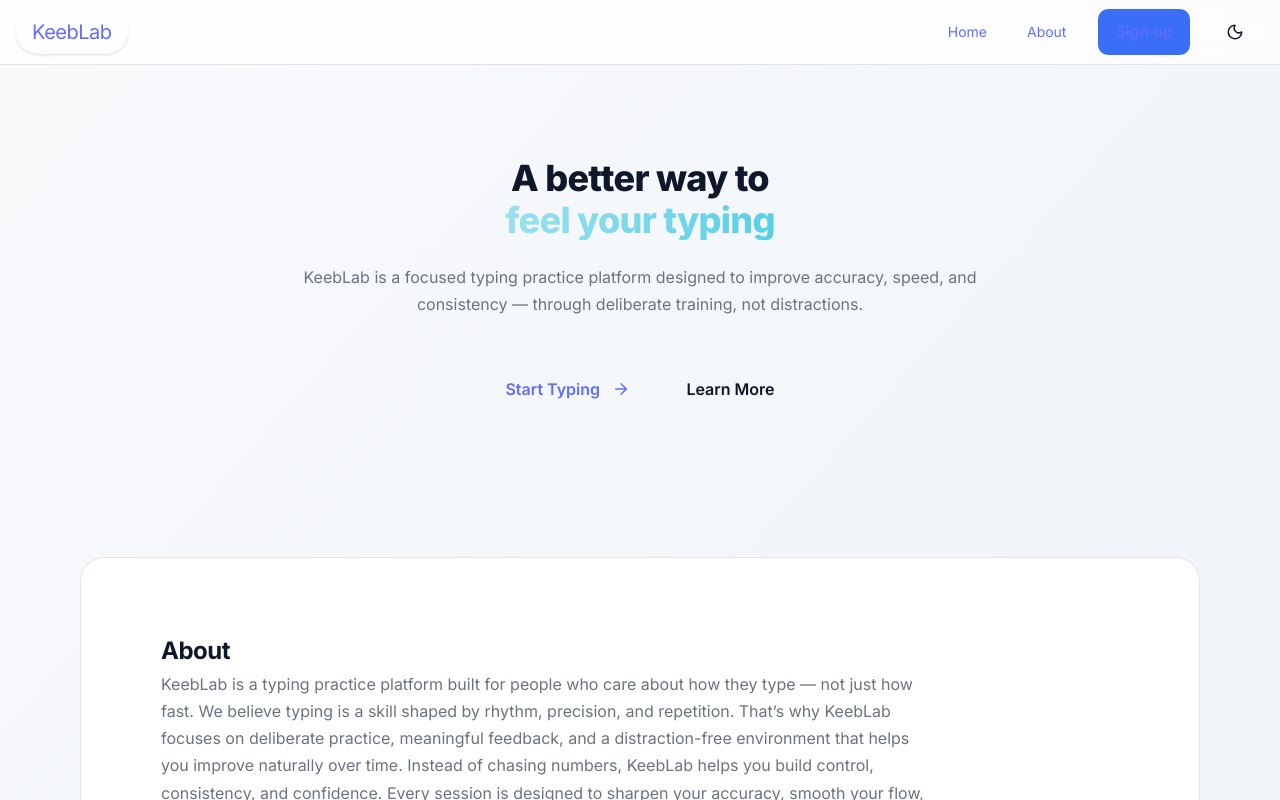
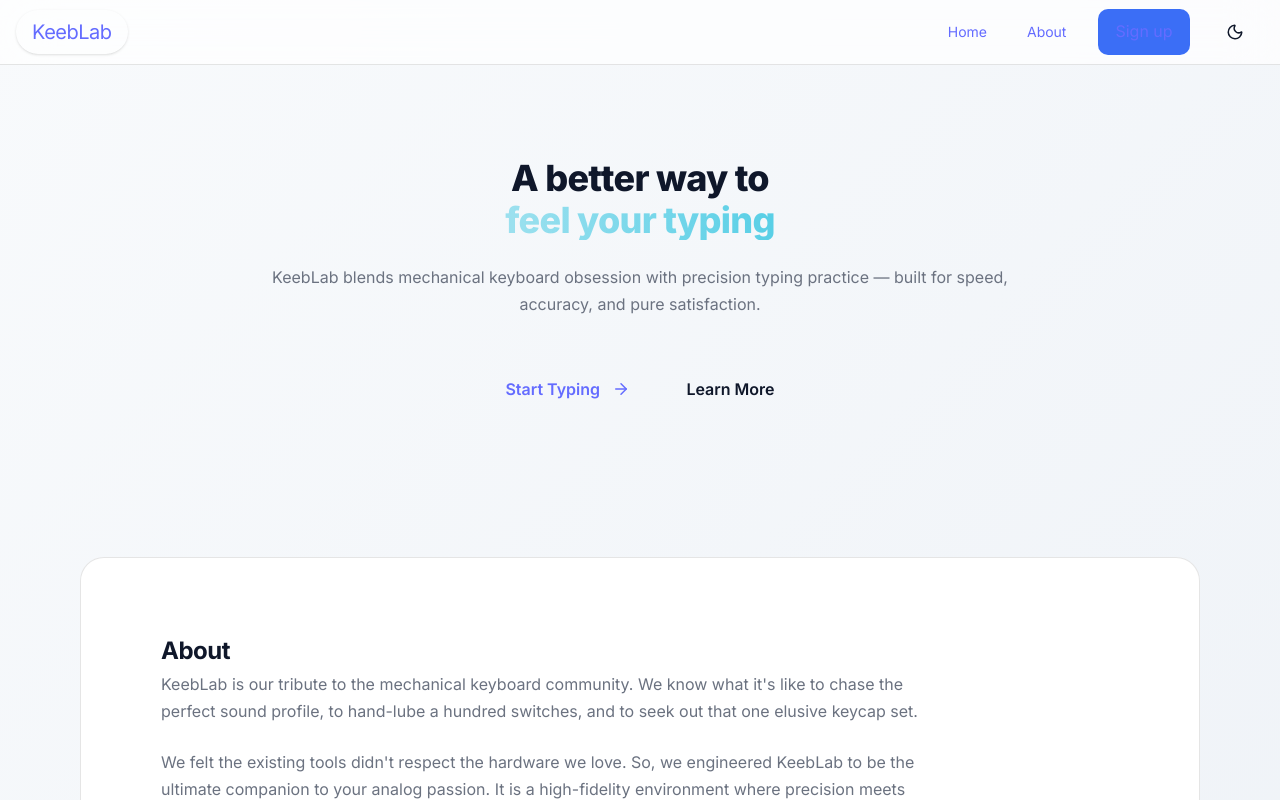
Before and after one commit to abdulsamad2002/keeblab, a Next.js app: page / in a window 1280 px wide. Shown: the top 800 px of the page. Built offline with nearby package versions, Linux system fonts and the light colour scheme.

Commit message:
migrated to nextjs

```diff
--- a/app/page.js
+++ b/app/page.js
@@ -209,7 +209,9 @@ export default function KeebLab() {
             className={`mt-6 text-base md:text-lg max-w-3xl mx-auto leading-relaxed ${
               isDark ? "text-gray-400" : "text-slate-600"
             }`}
-          >KeebLab is a focused typing practice platform designed to improve accuracy, speed, and consistency — through deliberate training, not distractions.
+          >
+            KeebLab blends mechanical keyboard obsession with precision typing
+            practice — built for speed, accuracy, and pure satisfaction.
           </p>
           <div className="mt-12 flex flex-col sm:flex-row justify-center gap-4 flex-wrap">
             <Link href={"/type"}>
@@ -261,11 +263,10 @@ export default function KeebLab() {
                 isDark ? "text-gray-300" : "text-slate-700"
               }`}
             >
-              KeebLab is a typing practice platform built for people who care about how they type — not just how fast.
-
-We believe typing is a skill shaped by rhythm, precision, and repetition. That’s why KeebLab focuses on deliberate practice, meaningful feedback, and a distraction-free environment that helps you improve naturally over time.
-
-Instead of chasing numbers, KeebLab helps you build control, consistency, and confidence. Every session is designed to sharpen your accuracy, smooth your flow, and make typing feel effortless.
+              KeebLab is our tribute to the mechanical keyboard community. We
+              know what it's like to chase the perfect sound profile, to
+              hand-lube a hundred switches, and to seek out that one elusive
+              keycap set.
             </p>
             <p
               className={`mt-6 max-w-3xl leading-relaxed ${
```
